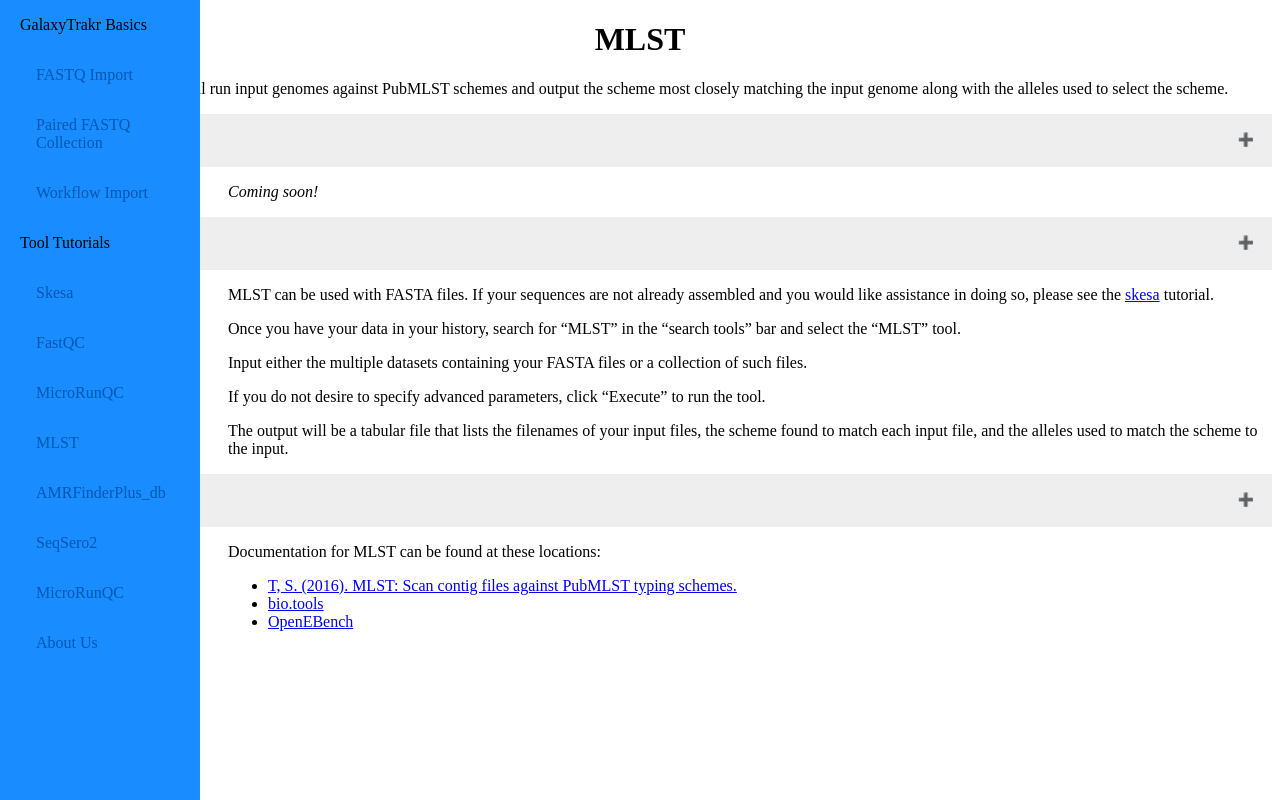
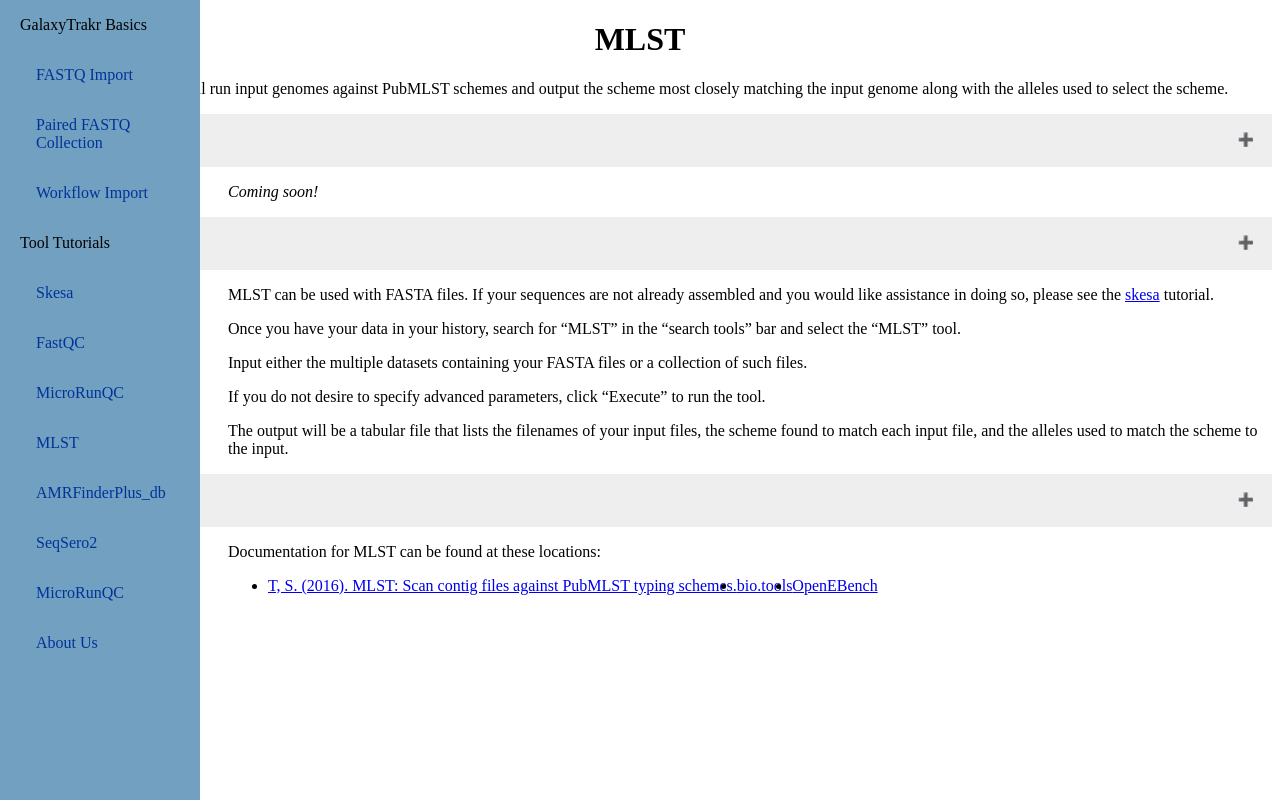
Before and after one commit to MicroSeqTrain/microseqtrain.github.io, a plain HTML site: page MLST.html in a window 1280 px wide. Drawn offline with Linux system fonts and the light colour scheme.

Commit message:
Add files via upload
css update

```diff
--- a/tutorial_stylesheet.css
+++ b/tutorial_stylesheet.css
@@ -24,6 +24,12 @@ p {
   box-sizing: border-box;
 }
 
+ul {
+  display: flex;
+  width: none;
+  white-space: nowrap;
+}
+
 /* Style the side navigation */
 .sidenav {
   height: 100%;
@@ -33,13 +39,13 @@ p {
   z-index: 1;
   top: 0;
   left: 0;
-  background-color: #198CFF;
+  background-color: #72A0C1;
   overflow-x: hidden;
 }
 
 /* Side navigation links */
 .sidenav a {
-  color: #0059B3;
+  color: #003399;
   padding: 16px;
   text-decoration: none;
   display: block;
```
